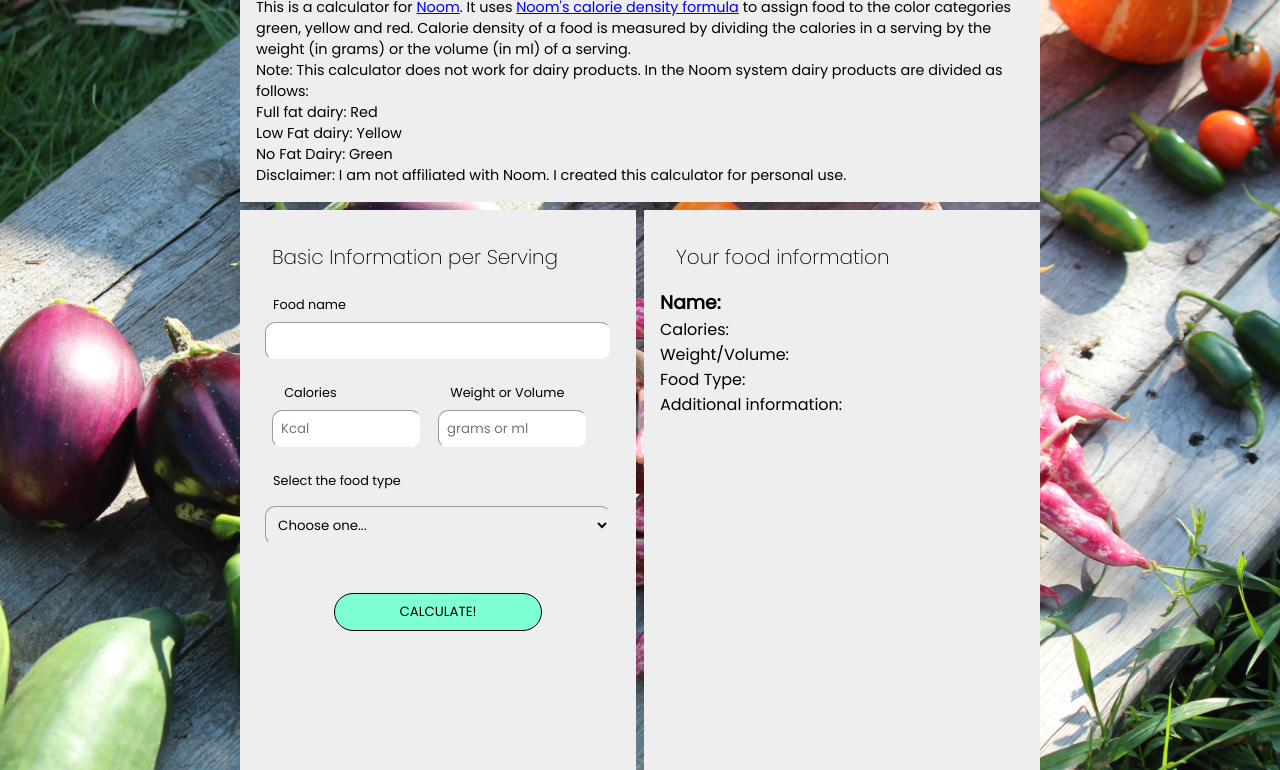
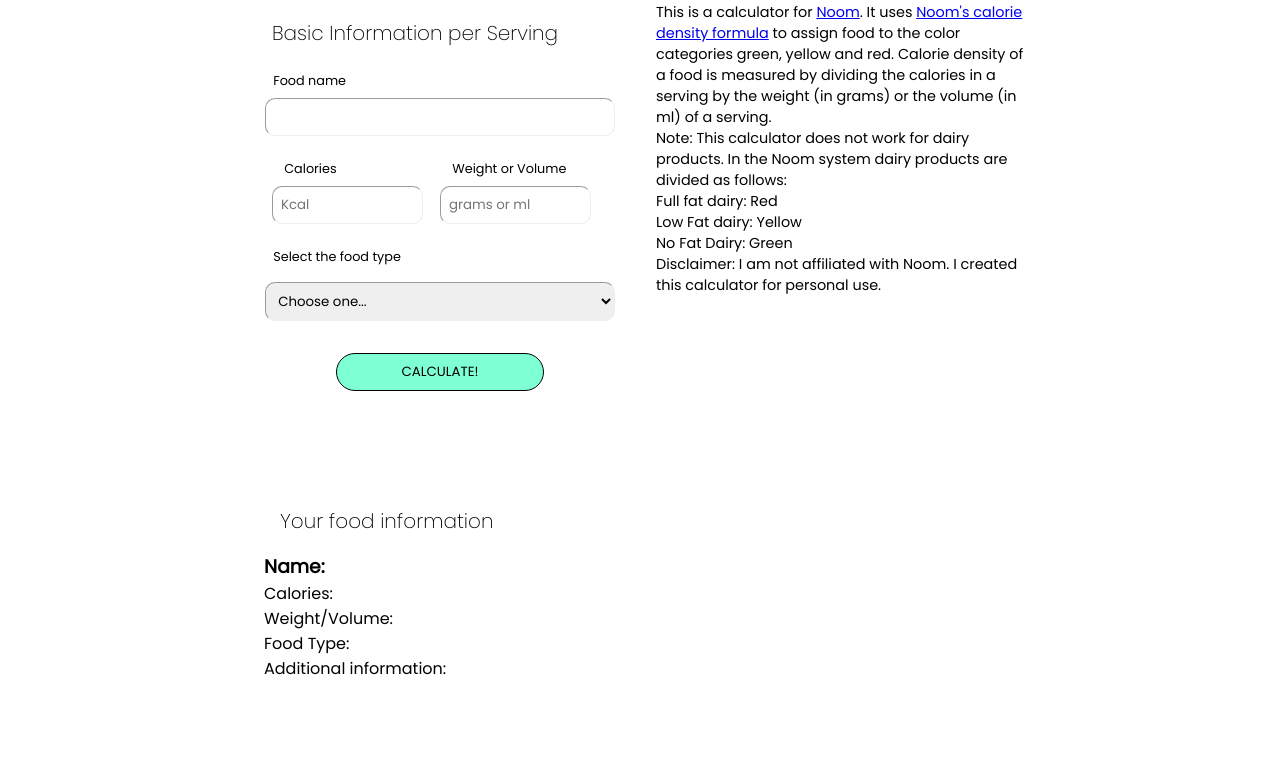
Before and after one commit to mayabuserde/CaloricDensityCalculator, a plain HTML site: page index.html in a window 1280 px wide. Shown: the part 78-848 px from the top of the page. Drawn offline with Linux system fonts and the light colour scheme.

Commit message:
updating styling and design

```diff
--- a/index.html
+++ b/index.html
@@ -14,25 +14,8 @@
 <body>
 
     <div class="container">
+        <h1>Noom Color Calculator</h1>
 
-        <div class="info">
-            <h1>Noom Color Calculator</h1>
-            <p>This is a calculator for <a href="https://www.noom.com/">Noom</a>. It uses <a
-                    href="https://web.noom.com/support/2016/08/think-food-color-wrong/">Noom's calorie density
-                    formula</a> to assign food to the color categories green, yellow and red. Calorie density of a
-                food is measured by dividing the calories in a serving by the weight (in grams) or the volume (in
-                ml) of a serving.</p>
-            <p>Note: This calculator does not work for dairy products. In the Noom system dairy products are divided
-                as follows:
-            <ul>
-                <li>Full fat dairy: Red</li>
-                <li>Low Fat dairy: Yellow</li>
-                <li>No Fat Dairy: Green</li>
-            </ul>
-            </p>
-            <p>Disclaimer: I am not affiliated with Noom. I created this calculator for personal use.</p>
-
-        </div>
         <div class="container-split">
             <section class="top">
 
@@ -58,7 +41,7 @@
                         <option value="liquid">Liquid</option>
                     </select>
                     <div id="wholeGrainDiv" class="hidden">
-                        <h2>Additional Information for solid food</h2>
+                        <h2>Additional Information</h2>
                         <div class="radio">
                             <input type="radio" name="isWholeGrain" id="isWholeGrain" value="yes">
                             <label for="isWholeGrain">
@@ -73,7 +56,7 @@
                         </div>
                     </div>
                     <div id="drinksDiv" class="hidden">
-                        <h2>Additional Information for drinks</h2>
+                        <h2>Additional Information</h2>
                         <div class="radio">
                             <input type="radio" name="drinks" id="soda" value="soda">
                             <label for="soda">
@@ -104,6 +87,27 @@
                     </div>
                 </form>
             </section>
+            <div class="info">
+
+                <p>This is a calculator for <a href="https://www.noom.com/">Noom</a>. It uses <a
+                        href="https://web.noom.com/support/2016/08/think-food-color-wrong/">Noom's calorie density
+                        formula</a> to assign food to the color categories green, yellow and red. Calorie density of a
+                    food is measured by dividing the calories in a serving by the weight (in grams) or the volume (in
+                    ml) of a serving.</p>
+                <p>Note: This calculator does not work for dairy products. In the Noom system dairy products are divided
+                    as follows:
+                <ul>
+                    <li>Full fat dairy: Red</li>
+                    <li>Low Fat dairy: Yellow</li>
+                    <li>No Fat Dairy: Green</li>
+                </ul>
+                </p>
+                <p>Disclaimer: I am not affiliated with Noom. I created this calculator for personal use.</p>
+
+            </div>
+
+
+        </div>
         <section class="bottom">
             <h2>Your food information</h2>
             <div class="render">
@@ -118,7 +122,6 @@
 
         </section>
     </div>
-    </div>
 
     <script src="app.js"></script>
 </body>
--- a/style.css
+++ b/style.css
@@ -7,10 +7,11 @@ body * {
     padding: 0;
     box-sizing: border-box;
     font-family: 'Poppins', sans-serif;
+    /* border: solid 1px black; */
 }
 
 body {
-    background-image: url(images/tania-malrechauffe-SVeevsKjjuM-unsplash.jpg);
+    /* background-image: url(images/tania-malrechauffe-SVeevsKjjuM-unsplash.jpg); */
     background-size: cover;
     background-repeat: no-repeat;
 }
@@ -47,21 +48,11 @@ li {
 
 }
 
-@media(min-width: 1025px) {
-    .container {
-        width: min(50rem, 90%);
-        margin: 1rem auto;
-        align-items: center;
-    }
-    .container-split {
-        display: flex;
-        flex-direction: row;
-    }
-}
+
 
 .top, .bottom, .info {
 
-    background-color: #eee;
+    background-color: white;
     padding: 1rem;
 
 }
@@ -77,24 +68,7 @@ li {
     margin-top: 1rem;
 }
 
-@media(min-width: 1025px) {
-    .top, .bottom {
-        flex-basis: 100%;
-        height: 70vh;
-}
 
-.bottom {
-    margin-top: 0;
-    margin-left: .5rem;
-}
-}
-
-.split {
-    display: flex;
-    flex-direction: row;
-
-    padding: 1rem;
-}
 
 
 /* form classes */
@@ -129,7 +103,7 @@ input[type=number] {
 select {
     padding: .5rem;
     margin: .5rem auto;
-    margin-bottom: 2rem;
+    margin-bottom: 1rem;
     border: 1px inset #eee;
     border-radius: 10px;
     display: block;
@@ -191,3 +165,32 @@ select {
 .hidden {
     display: none;
 }
+
+@media(min-width: 1025px) {
+    .container {
+        width: min(50rem, 90%);
+        margin: 1rem auto;
+        align-items: center;
+    }
+    .container-split {
+        display: flex;
+        flex-direction: row;
+    }
+
+    .top, .info {
+        flex-basis: 100%;
+        height: 60vh;
+}
+
+.bottom {
+    margin-top: 0;
+    margin-left: .5rem;
+}
+}
+
+.split {
+    display: flex;
+    flex-direction: row;
+
+    padding: 1rem;
+}
```
Lines whose indentation alone changed are shown as unchanged.
